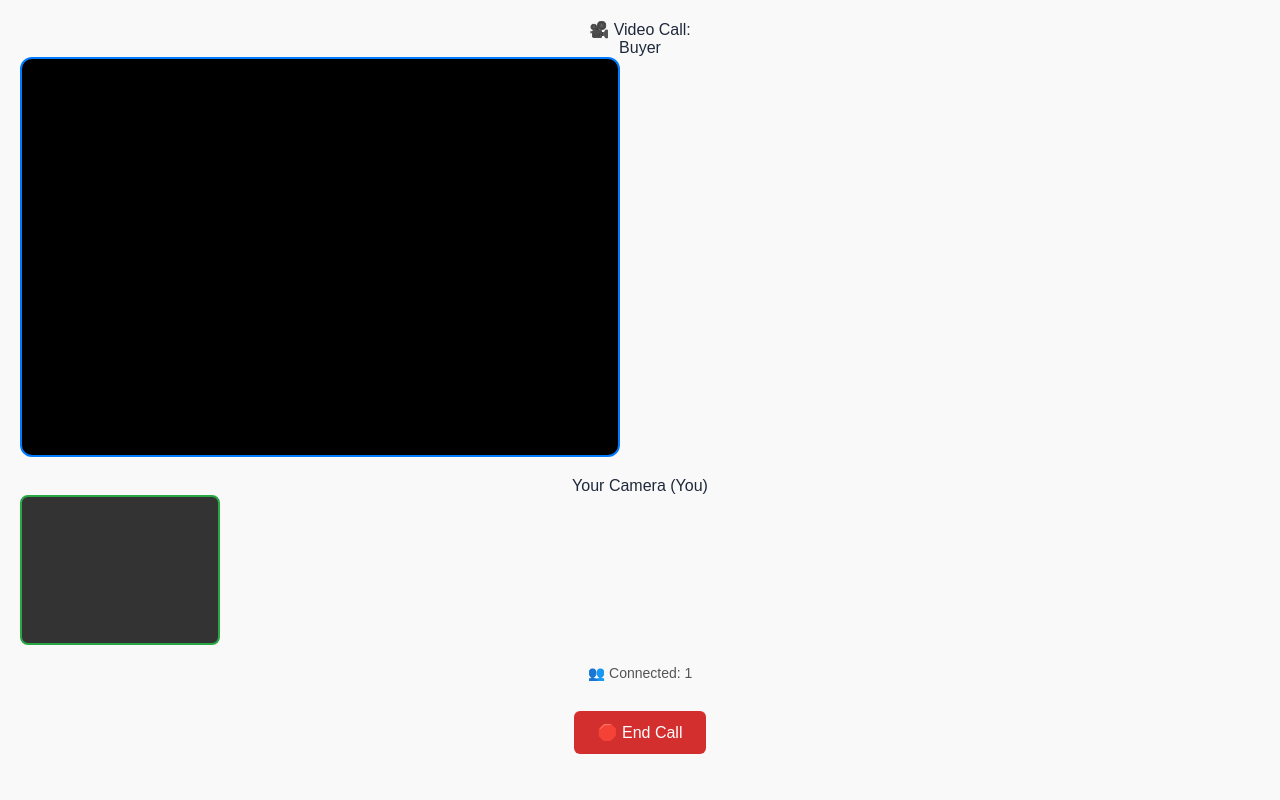
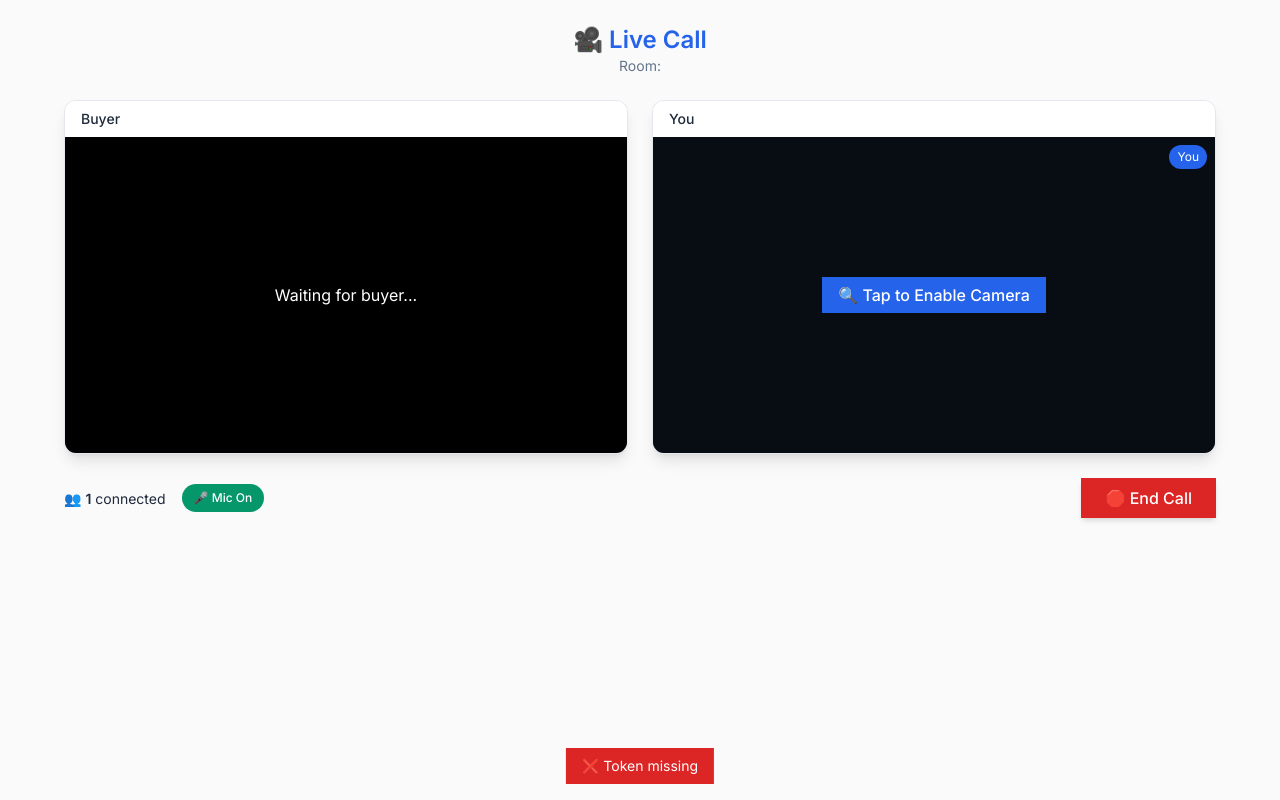
Before and after one commit to Raghultom/vediocalling, a React (Vite) app: page /active-video-call in a window 1280 px wide. Built offline with nearby package versions, Linux system fonts and the light colour scheme.

Commit message:
last changes in camers

```diff
--- a/src/pages/active-video-call/index.jsx
+++ b/src/pages/active-video-call/index.jsx
@@ -16,142 +16,135 @@ const ActiveVideoCall = () => {
   const [participants, setParticipants] = useState([]);
   const [loading, setLoading] = useState(true);
   const [error, setError] = useState('');
-  const [isPublishing, setIsPublishing] = useState(false);
+  const [isCameraOn, setIsCameraOn] = useState(false);
+  const [isMicMuted, setIsMicMuted] = useState(false);
 
   const roomRef = useRef(null);
-  const videoRef = useRef(null);          // Remote video
-  const localVideoRef = useRef(null);     // Local preview
+  const videoRef = useRef(null);   // Remote video
+  const localVideoRef = useRef(null); // Local preview
 
   useEffect(() => {
     if (!token) {
-      setError('Token is missing.');
+      setError('❌ Token missing');
       setLoading(false);
       return;
     }
     if (!roomName) {
-      setError('Room name is missing.');
+      setError('❌ Room name missing');
       setLoading(false);
       return;
     }
 
     const liveKitRoom = new Room({
-      // Optional: Debug logging
-      logLevel: 'debug', // ← This helps see what's happening
+      logLevel: 'info',
     });
 
-    const setupTracksAndJoin = async () => {
+    roomRef.current = liveKitRoom;
+
+    const connectAndSetup = async () => {
       try {
-        console.log('🔍 Attempting to connect to room:', roomName);
+        console.log('🔗 Connecting to room:', roomName);
+        await liveKitRoom.connect('wss://test-project-yjtscd8m.livekit.cloud', token);
+        console.log('✅ Connected to LiveKit');
 
-        await liveKitRoom.connect('wss://test-project-yjtscd8m.livekit.cloud', token);
-        console.log('✅ Connected to LiveKit room');
+        // Start audio immediately (usually allowed)
+        await setupAudio(liveKitRoom);
 
-        roomRef.current = liveKitRoom;
         setLoading(false);
 
-        // --- Step 1: Create local video/audio tracks ---
-        let videoTrack, audioTrack;
-
-        try {
-          console.log('📹 Requesting camera...');
-          videoTrack = await createLocalVideoTrack({
-            resolution: 'h720',
-            cameraFacing: 'user',
-          });
+        // Auto-start camera or show button
+        await startCamera(liveKitRoom);
       } catch (err) {
-          console.warn('❌ Camera failed:', err);
-          setError('Camera access denied or not available.');
-        }
-
-        try {
-          console.log('🎤 Requesting microphone...');
-          audioTrack = await createLocalAudioTrack();
-        } catch (err) {
-          console.warn('❌ Mic failed:', err);
-          setError(prev => prev + ' | Mic access failed.');
-        }
-
-        if (!videoTrack && !audioTrack) {
-          setError('❌ Could not access camera or mic.');
-          return;
-        }
-
-        // --- Step 2: Attach to local preview ---
-        if (videoTrack && localVideoRef.current) {
-          videoTrack.attach(localVideoRef.current);
-          console.log('✅ Local video preview attached');
-        }
-
-        // --- Step 3: Publish tracks ---
-        if (!isPublishing) {
-          setIsPublishing(true);
-
-          if (videoTrack) {
-            await liveKitRoom.localParticipant.publishTrack(videoTrack);
-            console.log('📤 Published video track');
-          }
-
-          if (audioTrack) {
-            await liveKitRoom.localParticipant.publishTrack(audioTrack);
-            console.log('📤 Published audio track');
-          }
-
-          setIsPublishing(false);
-        }
-      } catch (err) {
-        console.error('🚨 Setup failed:', err);
-        setError(`Setup error: ${err.message}`);
+        console.error('🔴 Connection failed:', err);
+        setError(`Connection error: ${err.message}`);
         setLoading(false);
       }
     };
 
-    // Start connection and setup
-    setupTracksAndJoin();
-
-    // --- Event Listeners ---
-    const handleParticipantConnected = (participant) => {
-      console.log('👤 Joined:', participant.identity);
-      setParticipants(Array.from(liveKitRoom.participants.values()));
-    };
-
-    const handleTrackSubscribed = (track, pub, participant) => {
-      console.log(`📥 Subscribed to ${track.kind} from ${participant.identity}`);
-      if (track.kind === Track.Kind.Video || track.kind === Track.Kind.Audio) {
-        track.attach(videoRef.current);
-      }
-    };
-
-    const handleParticipantDisconnected = () => {
-      setParticipants(Array.from(liveKitRoom.participants.values()));
-    };
-
-    liveKitRoom.on('participantConnected', handleParticipantConnected);
-    liveKitRoom.on('participantDisconnected', handleParticipantDisconnected);
-    liveKitRoom.on('trackSubscribed', handleTrackSubscribed);
+    connectAndSetup();
 
     return () => {
       if (roomRef.current) {
-        console.log('👋 Disconnecting...');
         roomRef.current.disconnect();
         roomRef.current = null;
       }
     };
   }, [token, roomName]);
 
-  // Update participant list
+  // Setup microphone
+  const setupAudio = async (room) => {
+    try {
+      const audioTrack = await createLocalAudioTrack();
+      await room.localParticipant.publishTrack(audioTrack);
+      console.log('🎤 Microphone published');
+    } catch (err) {
+      console.warn('🔇 Mic access denied:', err);
+      setError((prev) => prev + ' | Mic failed');
+    }
+  };
+
+  // Start camera (can be called on mount or button press)
+  const startCamera = async (room = roomRef.current) => {
+    if (!room || isCameraOn) return;
+
+    try {
+      console.log('📹 Creating video track...');
+      const videoTrack = await createLocalVideoTrack({ resolution: 'h720' });
+
+      if (localVideoRef.current) {
+        videoTrack.attach(localVideoRef.current);
+        console.log('🎥 Attached local video');
+      }
+
+      await room.localParticipant.publishTrack(videoTrack);
+      console.log('📤 Video track published');
+      setIsCameraOn(true);
+    } catch (err) {
+      console.error('🔴 Camera failed:', err);
+      setError((prev) => prev + ' | Camera: ' + err.message);
+      // Show fallback button
+    }
+  };
+
+  // Handle remote tracks
   useEffect(() => {
     if (!roomRef.current) return;
+
     const room = roomRef.current;
 
-    const update = () => setParticipants(Array.from(room.participants.values()));
-    room.on('participantConnected', update);
-    room.on('participantDisconnected', update);
+    const handleTrackSubscribed = (track, publication, participant) => {
+      console.log('📥 Track subscribed:', track.kind, 'from', participant.identity);
+      if (track.kind === Track.Kind.Video) {
+        track.attach(videoRef.current);
+        console.log('📺 Remote video attached');
+      }
+    };
+
+    const handleParticipantConnected = (p) => {
+      console.log('👤 Joined:', p.identity);
+      setParticipants(Array.from(room.participants.values()));
+    };
+
+    const handleParticipantDisconnected = () => {
+      setParticipants(Array.from(room.participants.values()));
+    };
+
+    room.on('trackSubscribed', handleTrackSubscribed);
+    room.on('participantConnected', handleParticipantConnected);
+    room.on('participantDisconnected', handleParticipantDisconnected);
 
     return () => {
-      room.off('participantConnected', update);
-      room.off('participantDisconnected', update);
+      room.off('trackSubscribed', handleTrackSubscribed);
+      room.off('participantConnected', handleParticipantConnected);
+      room.off('participantDisconnected', handleParticipantDisconnected);
     };
   }, []);
+
+  const toggleMic = () => {
+    const isMuted = !isMicMuted;
+    setIsMicMuted(isMuted);
+    roomRef.current?.localParticipant?.setMicrophoneEnabled(!isMuted);
+  };
 
   const endCall = () => {
     if (roomRef.current) {
@@ -163,99 +156,108 @@ const ActiveVideoCall = () => {
 
   if (loading) {
     return (
-      <div style={styles.container}>
-        <h2>📞 Joining Call...</h2>
-        <p>Allow camera and microphone when prompted</p>
-        {error && <p style={{ color: 'red' }}>{error}</p>}
+      <div className="min-h-screen bg-background flex flex-col items-center justify-center p-6">
+        <div className="text-center space-y-4">
+          <div className="animate-pulse w-16 h-16 border-4 border-primary border-t-transparent rounded-full mx-auto"></div>
+          <h2 className="text-xl font-semibold text-foreground">Joining Call...</h2>
+          <p className="text-muted-foreground">Please wait</p>
+          {error && <p className="text-error text-sm mt-2">{error}</p>}
+        </div>
       </div>
     );
   }
 
   return (
-    <div style={styles.container}>
-      <h2>🎥 Video Call: {roomName}</h2>
+    <div className="min-h-screen bg-background text-foreground flex flex-col items-center px-4 py-6 gap-6">
+      {/* Header */}
+      <header className="text-center">
+        <h1 className="text-2xl font-bold text-primary">🎥 Live Call</h1>
+        <p className="text-sm text-muted-foreground">
+          Room: <span className="font-mono">{roomName}</span>
+        </p>
+      </header>
 
-      {/* Remote Video */}
-      <div style={styles.videoContainer}>
-        <h4>Buyer</h4>
+      {/* Video Grid */}
+      <div className="grid grid-cols-1 lg:grid-cols-2 gap-6 w-full max-w-6xl">
+
+        {/* Remote Video (Buyer) */}
+        <div className="bg-muted rounded-xl overflow-hidden shadow-lg border border-border">
+          <h3 className="bg-card px-4 py-2 text-sm font-medium text-foreground/80">Buyer</h3>
+          <div className="aspect-video bg-black relative">
             <video
               ref={videoRef}
               autoPlay
               playsInline
-          style={styles.remoteVideo}
+              className="w-full h-full object-cover"
             />
+            {!videoRef.current?.srcObject && (
+              <div className="absolute inset-0 flex items-center justify-center text-white bg-black/30">
+                {participants.length > 0 ? '📹 Video loading...' : 'Waiting for buyer...'}
+              </div>
+            )}
+          </div>
         </div>
 
-      {/* Local Preview */}
-      <div style={styles.previewContainer}>
-        <h4>Your Camera (You)</h4>
+        {/* Local Preview (You) */}
+        <div className="bg-muted rounded-xl overflow-hidden shadow-lg border border-border">
+          <h3 className="bg-card px-4 py-2 text-sm font-medium text-foreground/80">You</h3>
+          <div className="aspect-video bg-gray-900 relative">
             <video
               ref={localVideoRef}
               autoPlay
               muted
               playsInline
-          style={styles.localVideo}
+              className="w-full h-full object-cover"
             />
+            {!isCameraOn && (
+              <div
+                className="absolute inset-0 flex items-center justify-center bg-black/50 cursor-pointer"
+                onClick={() => startCamera()}
+              >
+                <button className="bg-primary text-primary-foreground px-4 py-2 rounded-lg font-medium">
+                  🔍 Tap to Enable Camera
+                </button>
+              </div>
+            )}
+            <div className="absolute top-2 right-2 bg-primary text-primary-foreground text-xs px-2 py-1 rounded-full">
+              You
+            </div>
+          </div>
+        </div>
       </div>
 
-      {/* Participants */}
-      <div style={styles.info}>
-        <p>👥 Connected: {participants.length + 1}</p>
+      {/* Controls */}
+      <div className="flex flex-col sm:flex-row items-center justify-between w-full max-w-6xl gap-4">
+        <div className="flex items-center gap-4 text-sm">
+          <span>👥 <b>{participants.length + 1}</b> connected</span>
+          <button
+            onClick={toggleMic}
+            className={`px-3 py-1.5 rounded-full text-xs font-medium transition ${
+              isMicMuted
+                ? 'bg-muted text-muted-foreground'
+                : 'bg-success text-success-foreground'
+            }`}
+          >
+            {isMicMuted ? '🔇 Muted' : '🎤 Mic On'}
+          </button>
         </div>
 
-      {/* End Call */}
-      <button onClick={endCall} style={styles.endButton}>
+        <button
+          onClick={endCall}
+          className="bg-destructive hover:bg-destructive/90 text-destructive-foreground px-6 py-2.5 rounded-lg font-medium transition flex items-center gap-2 shadow-md"
+        >
           🛑 End Call
         </button>
+      </div>
+
+      {/* Debug Error Banner */}
+      {error && (
+        <div className="fixed bottom-4 left-1/2 transform -translate-x-1/2 bg-error text-error-foreground px-4 py-2 rounded-lg text-sm max-w-xs">
+          {error}
+        </div>
+      )}
     </div>
   );
 };
 
-// Styles
-const styles = {
-  container: {
-    padding: '20px',
-    fontFamily: 'Arial, sans-serif',
-    textAlign: 'center',
-    backgroundColor: '#f9f9f9',
-    minHeight: '100vh',
-  },
-  videoContainer: {
-    marginBottom: '20px',
-  },
-  remoteVideo: {
-    width: '100%',
-    maxWidth: '600px',
-    height: '400px',
-    backgroundColor: '#000',
-    borderRadius: '12px',
-    border: '2px solid #007bff',
-  },
-  previewContainer: {
-    marginTop: '20px',
-  },
-  localVideo: {
-    width: '200px',
-    height: '150px',
-    backgroundColor: '#333',
-    borderRadius: '8px',
-    border: '2px solid #28a745',
-  },
-  info: {
-    marginTop: '20px',
-    fontSize: '14px',
-    color: '#555',
-  },
-  endButton: {
-    marginTop: '30px',
-    padding: '12px 24px',
-    fontSize: '16px',
-    backgroundColor: '#d32f2f',
-    color: 'white',
-    border: 'none',
-    borderRadius: '6px',
-    cursor: 'pointer',
-  },
-};
-
 export default ActiveVideoCall;
```
Lines whose indentation alone changed are shown as unchanged.
